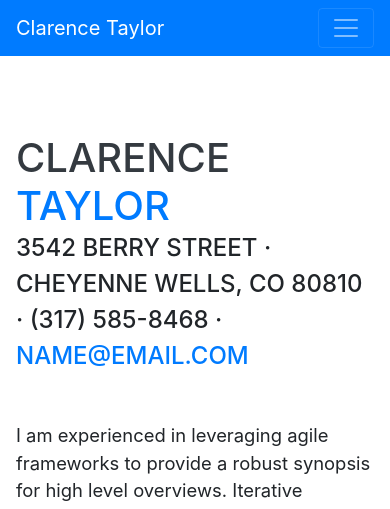
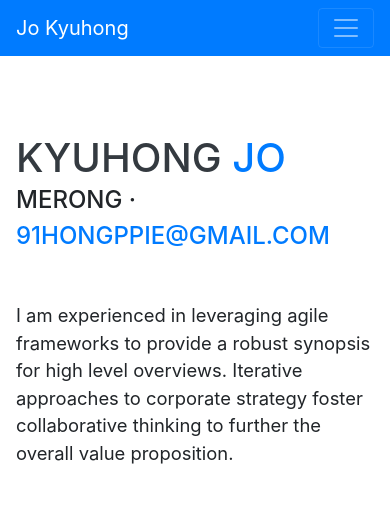
Before and after one commit to 91hongppie/91hongppie.github.io, a website with bundled scripts: page index.html in a window 390 px wide. Shown: the top 509 px of the page. Built offline with nearby package versions, Linux system fonts and the light colour scheme; a web font is replaced by a local one.

Commit message:
second commit

```diff
--- a/css/resume.css
+++ b/css/resume.css
@@ -72,7 +72,7 @@ p.lead {
 }
 
 .social-icons a:hover {
-  background-color: #BD5D38;
+  background-color: brown;
 }
 
 .dev-icons {
@@ -80,7 +80,7 @@ p.lead {
 }
 
 .dev-icons .list-inline-item i:hover {
-  color: #BD5D38;
+  color: rgb(238, 17, 17);
 }
 
 #sideNav .navbar-nav .nav-item .nav-link {
--- a/index.html
+++ b/index.html
@@ -27,7 +27,7 @@
 
   <nav class="navbar navbar-expand-lg navbar-dark bg-primary fixed-top" id="sideNav">
     <a class="navbar-brand js-scroll-trigger" href="#page-top">
-      <span class="d-block d-lg-none">Clarence Taylor</span>
+      <span class="d-block d-lg-none">Jo Kyuhong</span>
       <span class="d-none d-lg-block">
         <img class="img-fluid img-profile rounded-circle mx-auto mb-2" src="img/profile.jpg" alt="">
       </span>
@@ -63,11 +63,11 @@
 
     <section class="resume-section p-3 p-lg-5 d-flex align-items-center" id="about">
       <div class="w-100">
-        <h1 class="mb-0">Clarence
-          <span class="text-primary">Taylor</span>
+        <h1 class="mb-0">Kyuhong
+          <span class="text-primary">Jo</span>
         </h1>
-        <div class="subheading mb-5">3542 Berry Street · Cheyenne Wells, CO 80810 · (317) 585-8468 ·
-          <a href="mailto:name@email.com">name@email.com</a>
+        <div class="subheading mb-5">merong ·
+          <a href="mailto:name@email.com">91hongppie@gmail.com</a>
         </div>
         <p class="lead mb-5">I am experienced in leveraging agile frameworks to provide a robust synopsis for high level overviews. Iterative approaches to corporate strategy foster collaborative thinking to further the overall value proposition.</p>
         <div class="social-icons">
```
